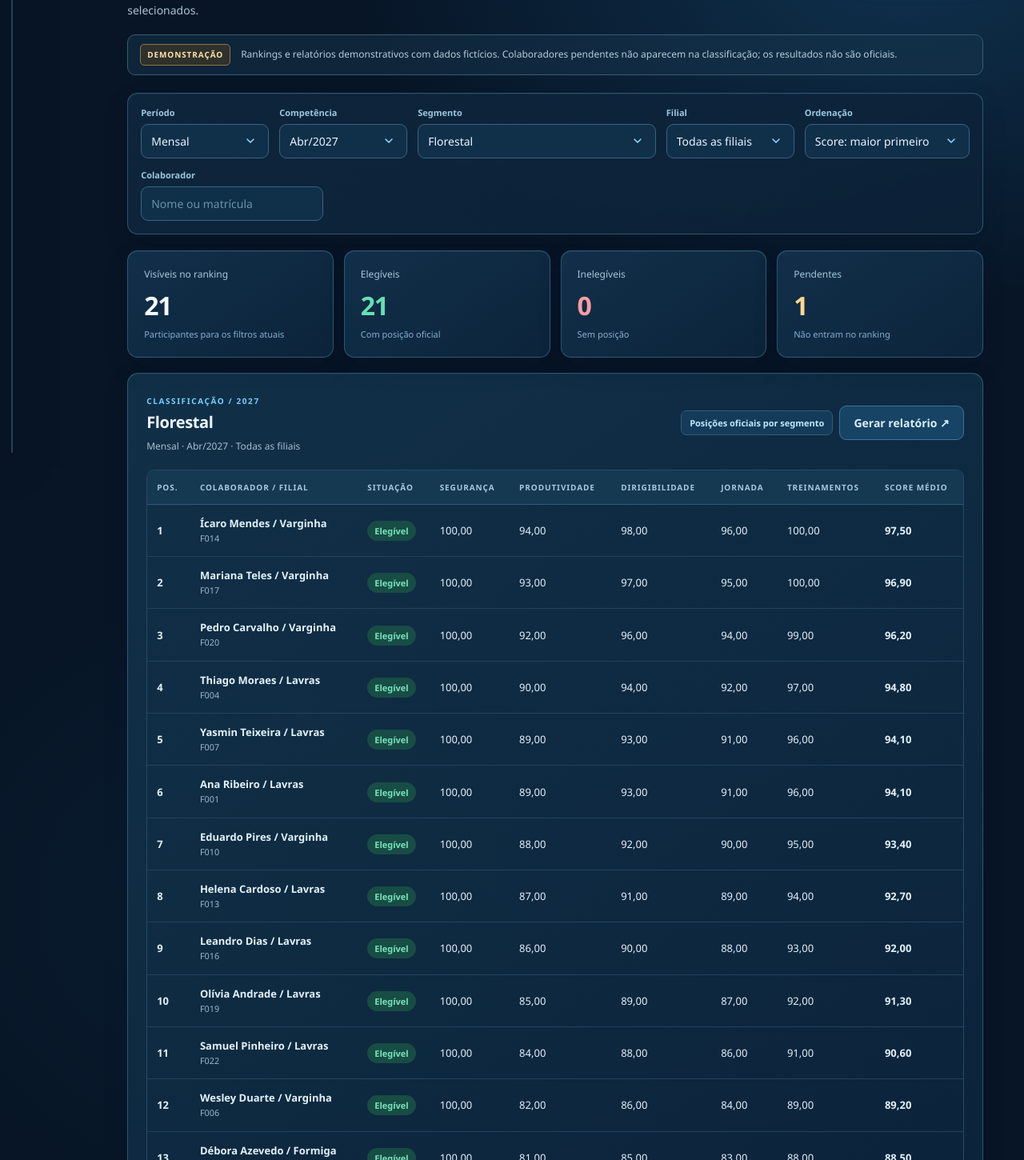
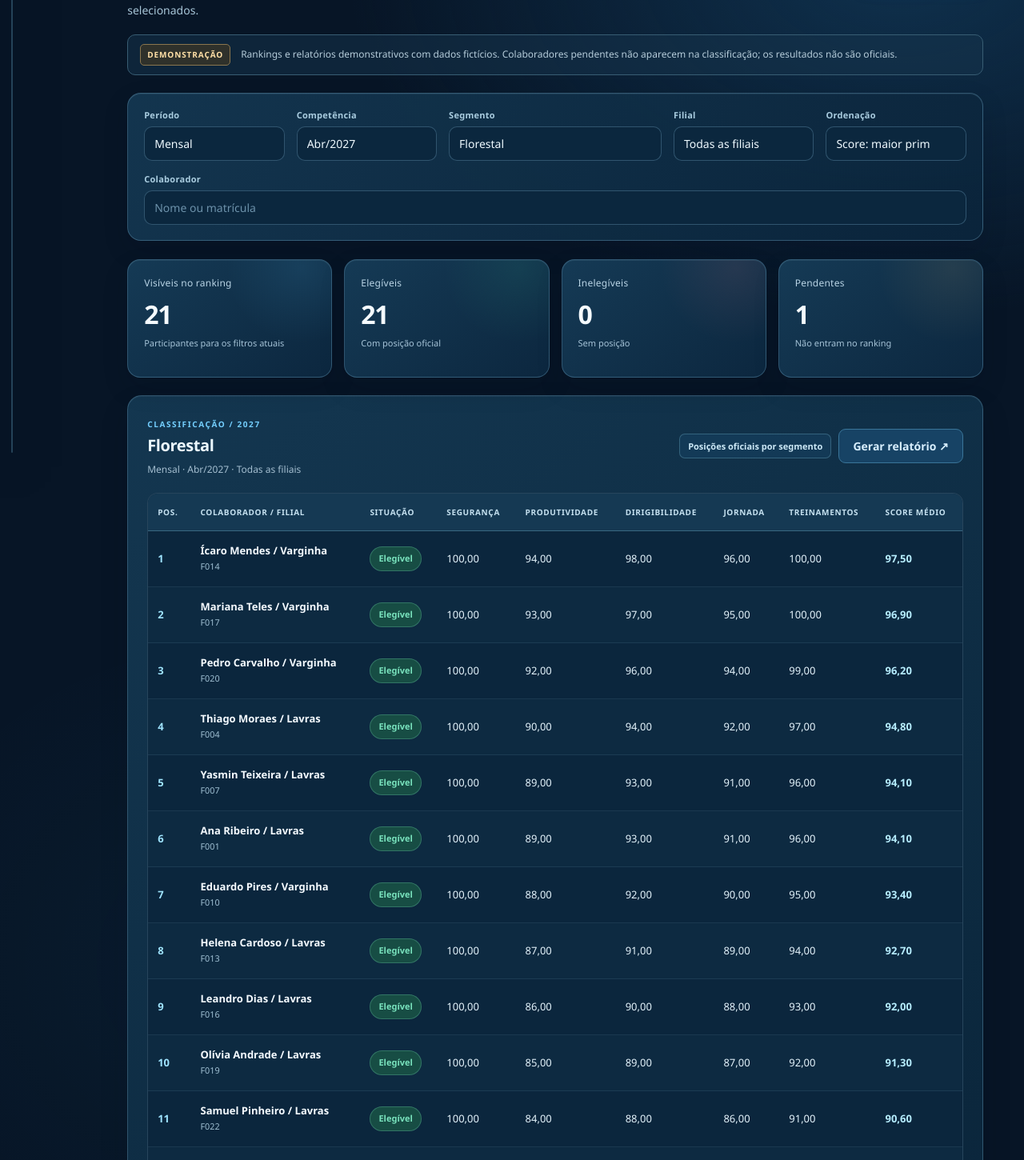
Before and after one commit to ccidesenvolvimento-ui/excelencia-5-estrelas-2027, a Next.js app: page /ranking in a window 1280 px wide. Shown: the part 220-1670 px from the top of the page at 80% size. Built offline with nearby package versions, Linux system fonts and the light colour scheme.

Commit message:
style(ranking): elevar legibilidade de filtros, métricas e tabela (#26)

```diff
--- a/src/app/globals.css
+++ b/src/app/globals.css
@@ -406,3 +406,136 @@ html::-webkit-scrollbar-thumb:hover { background: var(--scrollbar-hover); }
     box-shadow: none !important;
   }
 }
+
+
+/* Fase 3 (#26): refinamento exclusivo do Ranking administrativo.
+   Classes de escopo evitam impacto nas demais abas e nos relatórios gerados. */
+.app-shell .ranking-fase3-filtros {
+  padding: 19px 20px;
+  gap: 15px;
+  margin-bottom: 23px;
+  border: 1px solid #6497b36b;
+  border-radius: 17px;
+  background: linear-gradient(125deg, #153953e8, #0b253ce8);
+  box-shadow: inset 0 1px #c9ecff13, 0 12px 32px #000b1c22;
+}
+.app-shell .ranking-fase3-filtros .campo { flex: 1 1 155px; min-width: min(155px,100%); }
+.app-shell .ranking-fase3-filtros .campo label { color: #a9ccdf; font-size: 11px; letter-spacing: .025em; }
+.app-shell .ranking-fase3-filtros .campo input,
+.app-shell .ranking-fase3-filtros .campo select {
+  background: #0b273e;
+  border-color: #5886a37a;
+  border-radius: 10px;
+  color: #effaff;
+  min-height: 43px;
+  transition: border-color .18s ease, box-shadow .18s ease;
+}
+.app-shell .ranking-fase3-filtros .campo input:hover,
+.app-shell .ranking-fase3-filtros .campo select:hover { border-color: #76bddf; }
+.app-shell .ranking-fase3-filtros .campo input:focus-visible,
+.app-shell .ranking-fase3-filtros .campo select:focus-visible { outline: 2px solid #84d7ff; outline-offset: 2px; }
+.app-shell .ranking-fase3-resumo { gap: 15px; margin-bottom: 22px; }
+.app-shell .ranking-fase3-resumo .mod-estatistica {
+  position: relative;
+  isolation: isolate;
+  overflow: hidden;
+  min-height: 148px;
+  border: 1px solid #6599b763;
+  border-radius: 16px;
+  background: linear-gradient(140deg, #153a55, #0c273f);
+  box-shadow: inset 0 1px #d7f3ff12, 0 14px 33px #000d1c21;
+}
+.app-shell .ranking-fase3-resumo .mod-estatistica::before {
+  content: "";
+  position: absolute;
+  z-index: -1;
+  top: -85px;
+  right: -58px;
+  width: 190px;
+  height: 190px;
+  background: radial-gradient(circle, #57c6ff1a, transparent 70%);
+  pointer-events: none;
+}
+.app-shell .ranking-fase3-resumo .mod-estatistica.verde::before { background: radial-gradient(circle, #42d9aa17, transparent 70%); }
+.app-shell .ranking-fase3-resumo .mod-estatistica.vermelho::before { background: radial-gradient(circle, #ff899317, transparent 70%); }
+.app-shell .ranking-fase3-resumo .mod-estatistica.amarelo::before { background: radial-gradient(circle, #f4c77b17, transparent 70%); }
+.app-shell .ranking-fase3-resumo .mod-estatistica small { color: #b9d4e5; letter-spacing: .02em; }
+.app-shell .ranking-fase3-resumo .mod-estatistica strong { color: #f5fbff; font-variant-numeric: tabular-nums; }
+.app-shell .ranking-fase3-resumo .mod-estatistica span { color: #a5c3d7; }
+.app-shell .ranking-fase3-painel {
+  border: 1px solid #6598b465;
+  border-radius: 18px;
+  background: linear-gradient(145deg, #153953f0 0%, #0c293ff2 62%, #0a2137f2 100%);
+  box-shadow: inset 0 1px #c4e9ff10, 0 17px 36px #000c1c24;
+  padding: 24px;
+}
+.app-shell .ranking-fase3-painel .mod-chips { gap: 9px; }
+.app-shell .ranking-fase3-painel .mod-chip {
+  border: 1px solid #629bb46b;
+  color: #cce8f6;
+  background: #1643638c;
+}
+.app-shell .ranking-fase3-rolagem {
+  border: 1px solid #668ba24f;
+  border-radius: 13px;
+  background: #0b263d;
+  scrollbar-width: thin;
+  scrollbar-color: #418cb4 #0a273c;
+}
+.app-shell .ranking-fase3-tabela { border-collapse: separate; border-spacing: 0; }
+.app-shell .ranking-fase3-tabela th {
+  position: sticky;
+  top: 0;
+  z-index: 1;
+  background: #153953;
+  color: #c4e0ef;
+  border-bottom: 1px solid #6da7c26b;
+  padding: 16px 12px;
+  font-size: 10px;
+  letter-spacing: .065em;
+}
+.app-shell .ranking-fase3-tabela td {
+  padding: 15px 12px;
+  border-bottom: 1px solid #6a94af29;
+  color: #e4f3fb;
+  font-variant-numeric: tabular-nums;
+  line-height: 1.5;
+}
+.app-shell .ranking-fase3-tabela tbody tr:nth-child(even) td { background: #13324a5c; }
+.app-shell .ranking-fase3-tabela tbody tr:hover td { background: #20547499; }
+.app-shell .ranking-fase3-tabela td:nth-child(1) strong { color: #9fe4ff; font-weight: 800; }
+.app-shell .ranking-fase3-tabela td:nth-child(2) strong { color: #f4faff; font-weight: 700; }
+.app-shell .ranking-fase3-tabela td:last-child strong { color: #b6edff; font-size: 13px; }
+.app-shell .ranking-fase3-tabela .texto-muted { color: #9fbfd2; }
+.app-shell .ranking-fase3-tabela .estado {
+  display: inline-block;
+  border: 1px solid currentColor;
+  border-color: color-mix(in srgb, currentColor 27%, transparent);
+  padding: 6px 10px;
+  font-weight: 750;
+}
+.app-shell .ranking-fase3-painel .nota-rodape { color: #b2cbdb; line-height: 1.65; }
+.app-shell .ranking-fase3-painel .botao:focus-visible,
+.app-shell .ranking-fase3-modal button:focus-visible { outline: 2px solid #86d9ff; outline-offset: 3px; }
+@media (max-width: 780px) {
+  .app-shell .ranking-fase3-filtros { padding: 15px; gap: 12px; }
+  .app-shell .ranking-fase3-painel { padding: 17px; }
+  .app-shell .ranking-fase3-tabela th { padding: 13px 10px; }
+  .app-shell .ranking-fase3-tabela td { padding: 12px 10px; }
+}
+@media (max-width: 420px) {
+  .app-shell .ranking-fase3-filtros .campo { flex: 1 1 100%; }
+  .app-shell .ranking-fase3-painel { padding: 14px; }
+}
+@media (prefers-reduced-motion: reduce) {
+  .app-shell .ranking-fase3-filtros .campo input,
+  .app-shell .ranking-fase3-filtros .campo select { transition: none; }
+}
+@media print {
+  .app-shell .ranking-fase3-painel,
+  .app-shell .ranking-fase3-resumo .mod-estatistica {
+    background: #fff !important; border-color: #888 !important; box-shadow: none !important;
+  }
+  .app-shell .ranking-fase3-tabela th,
+  .app-shell .ranking-fase3-tabela td { background: #fff !important; color: #111 !important; }
+}
```
